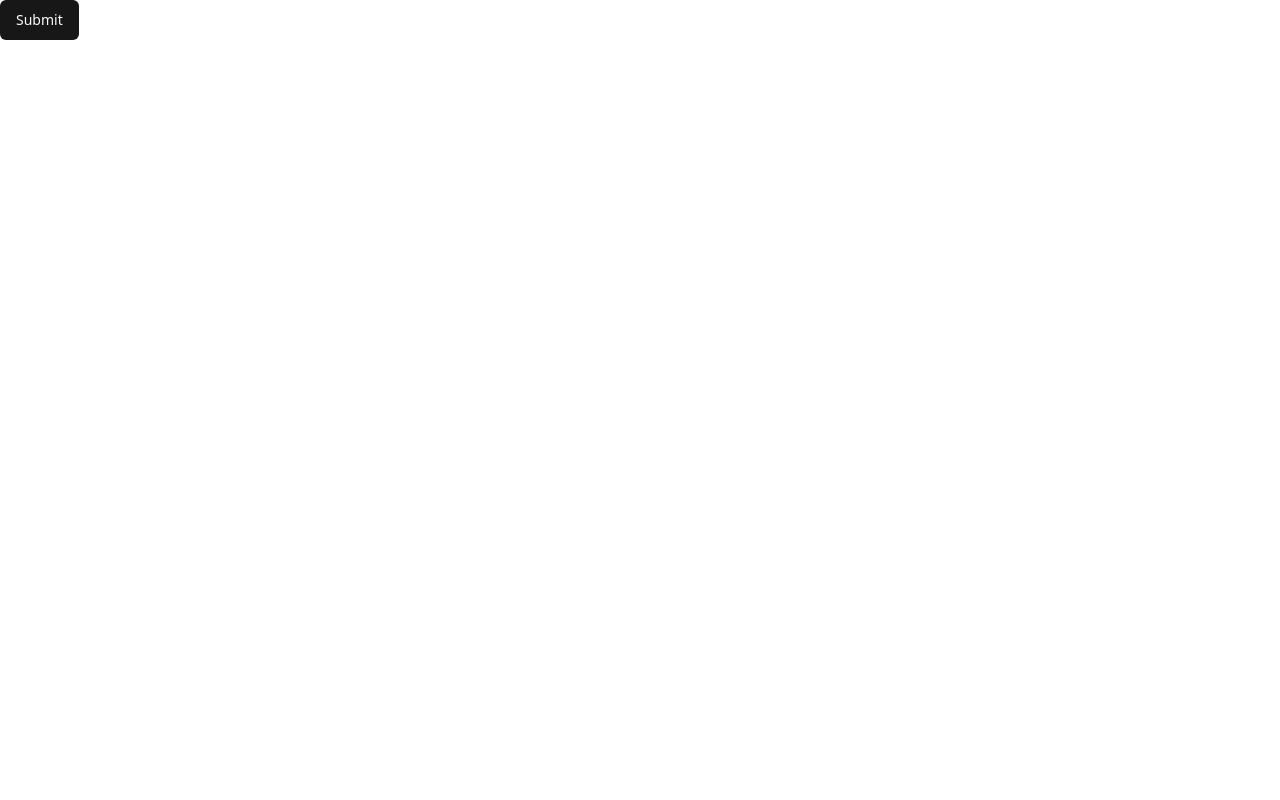
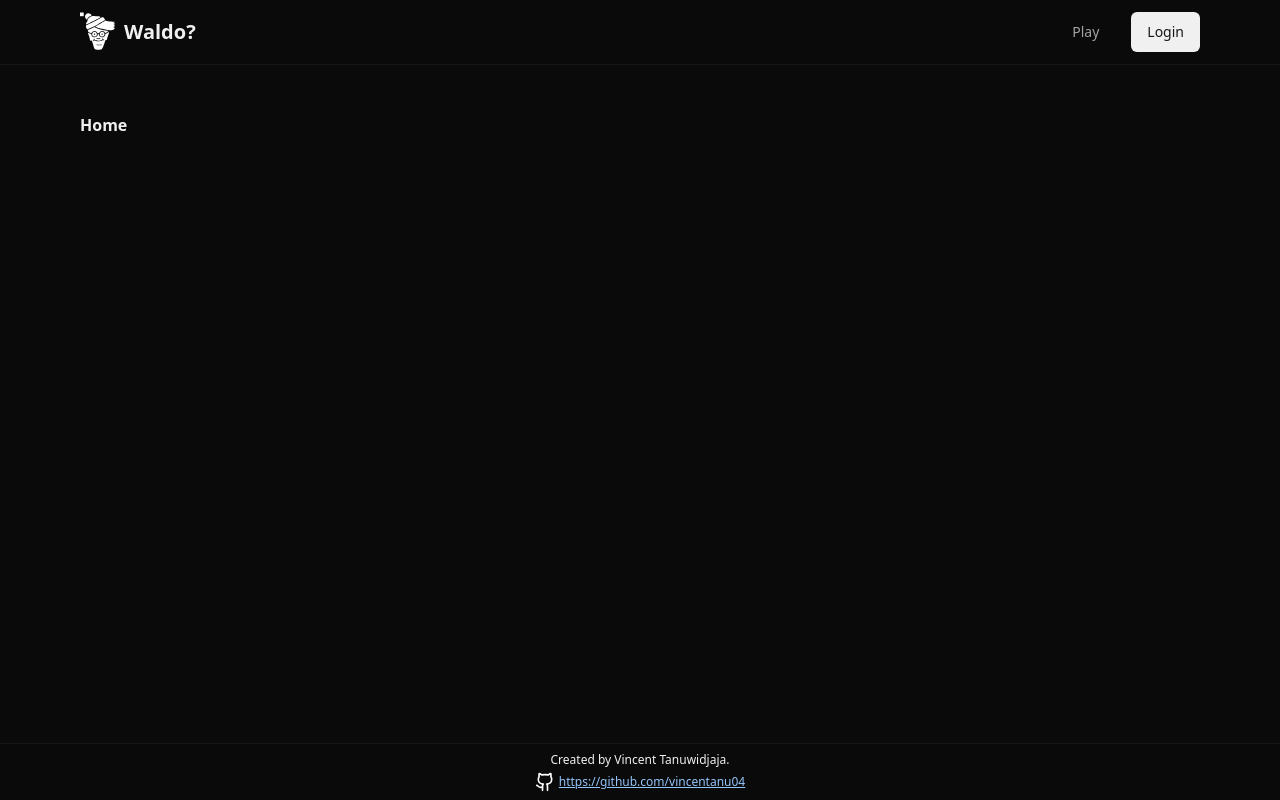
Before and after one commit to vincentanu04/wheres-waldo-mern, a React (Vite) app in the folder client/: page / in a window 1280 px wide. Built offline with nearby package versions, Linux system fonts and the light colour scheme.

Commit message:
feat: implement root layout and routing

```diff
--- a/client/src/App.tsx
+++ b/client/src/App.tsx
@@ -1,11 +1,13 @@
 import { BrowserRouter, Route, Routes } from 'react-router-dom';
-import { Button } from './components/ui/button';
+import { Home, Layout } from './pages';
 
 function App() {
   return (
     <BrowserRouter>
       <Routes>
-        <Route path='/' element={<Button>Submit</Button>} />
+        <Route path='/' element={<Layout user={true} />}>
+          <Route index element={<Home />} />
+        </Route>
       </Routes>
     </BrowserRouter>
   );
--- a/client/src/components/ui/button.tsx
+++ b/client/src/components/ui/button.tsx
@@ -1,56 +1,56 @@
-import * as React from "react"
-import { Slot } from "@radix-ui/react-slot"
-import { cva, type VariantProps } from "class-variance-authority"
+import * as React from 'react';
+import { Slot } from '@radix-ui/react-slot';
+import { cva, type VariantProps } from 'class-variance-authority';
 
-import { cn } from "@/lib/utils"
+import { cn } from '@/lib/utils';
 
 const buttonVariants = cva(
-  "inline-flex items-center justify-center whitespace-nowrap rounded-md text-sm font-medium ring-offset-background transition-colors focus-visible:outline-none focus-visible:ring-2 focus-visible:ring-ring focus-visible:ring-offset-2 disabled:pointer-events-none disabled:opacity-50",
+  'inline-flex items-center justify-center whitespace-nowrap rounded-md text-sm font-medium ring-offset-background transition-colors focus-visible:outline-none focus-visible:ring-2 focus-visible:ring-ring focus-visible:ring-offset-2 disabled:pointer-events-none disabled:opacity-50',
   {
     variants: {
       variant: {
-        default: "bg-primary text-primary-foreground hover:bg-primary/90",
+        default: 'bg-primary text-primary-foreground hover:bg-primary/90',
         destructive:
-          "bg-destructive text-destructive-foreground hover:bg-destructive/90",
+          'bg-destructive text-destructive-foreground hover:bg-destructive/90',
         outline:
-          "border border-input bg-background hover:bg-accent hover:text-accent-foreground",
+          'border border-input bg-background hover:bg-accent hover:text-accent-foreground',
         secondary:
-          "bg-secondary text-secondary-foreground hover:bg-secondary/80",
-        ghost: "hover:bg-accent hover:text-accent-foreground",
-        link: "text-primary underline-offset-4 hover:underline",
+          'bg-secondary text-secondary-foreground hover:bg-secondary/80',
+        ghost: 'hover:bg-accent hover:text-accent-foreground',
+        link: 'text-neutral-400 underline-offset-4 hover:text-primary-foreground',
       },
       size: {
-        default: "h-10 px-4 py-2",
-        sm: "h-9 rounded-md px-3",
-        lg: "h-11 rounded-md px-8",
-        icon: "h-10 w-10",
+        default: 'h-10 px-4 py-2',
+        sm: 'h-9 rounded-md px-3',
+        lg: 'h-11 rounded-md px-8',
+        icon: 'h-10 w-10',
       },
     },
     defaultVariants: {
-      variant: "default",
-      size: "default",
+      variant: 'default',
+      size: 'default',
     },
   }
-)
+);
 
 export interface ButtonProps
   extends React.ButtonHTMLAttributes<HTMLButtonElement>,
     VariantProps<typeof buttonVariants> {
-  asChild?: boolean
+  asChild?: boolean;
 }
 
 const Button = React.forwardRef<HTMLButtonElement, ButtonProps>(
   ({ className, variant, size, asChild = false, ...props }, ref) => {
-    const Comp = asChild ? Slot : "button"
+    const Comp = asChild ? Slot : 'button';
     return (
       <Comp
         className={cn(buttonVariants({ variant, size, className }))}
         ref={ref}
         {...props}
       />
-    )
+    );
   }
-)
-Button.displayName = "Button"
+);
+Button.displayName = 'Button';
 
-export { Button, buttonVariants }
+export { Button, buttonVariants };
--- a/client/src/index.css
+++ b/client/src/index.css
@@ -13,10 +13,10 @@
     --popover: 0 0% 100%;
     --popover-foreground: 0 0% 3.9%;
 
-    --primary: 0 0% 9%;
-    --primary-foreground: 0 0% 98%;
+    --primary: 0 0% 4%;
+    --primary-foreground: 0 0% 94%;
 
-    --secondary: 0 0% 96.1%;
+    --secondary: 0 0% 94%;
     --secondary-foreground: 0 0% 9%;
 
     --muted: 0 0% 96.1%;
--- /dev/null
+++ b/client/src/pages/Home/Home.tsx
@@ -0,0 +1,9 @@
+const Home = () => {
+  return (
+    <div>
+      <p className='text-primary-foreground font-bold'>Home</p>
+    </div>
+  );
+};
+
+export default Home;
--- /dev/null
+++ b/client/src/pages/Home/index.ts
@@ -0,0 +1 @@
+export { default as Home } from './Home';
--- /dev/null
+++ b/client/src/pages/Layout/Layout.tsx
@@ -0,0 +1,56 @@
+import { buttonVariants } from '@/components/ui/button';
+import { Link, Outlet } from 'react-router-dom';
+
+interface LayoutProps {
+  user: boolean;
+}
+
+const Layout = ({ user }: LayoutProps) => {
+  return (
+    <div className='flex flex-col min-h-screen h-full bg-primary '>
+      <nav className='py-3 px-3 md:px-20 flex justify-between border-b border-neutral-900'>
+        <Link to='/' className='flex items-center gap-1'>
+          <img src='src/assets/waldo.svg' alt='Logo' width='40' />
+          <h1 className='font-bold text-xl text-primary-foreground'>Waldo?</h1>
+        </Link>
+        <div className='flex md:gap-4'>
+          <Link to='/' className={buttonVariants({ variant: 'link' })}>
+            Play
+          </Link>
+          {user ? (
+            <Link
+              to='/login'
+              className={`${buttonVariants({
+                variant: 'secondary',
+              })}`}
+            >
+              Login
+            </Link>
+          ) : (
+            <></>
+          )}
+        </div>
+      </nav>
+      <main className='h-full grow py-3 md:py-12 px-3 md:px-20'>
+        <Outlet />
+      </main>
+      <footer className='py-2 text-primary-foreground flex flex-col content-center text-xs border-t border-neutral-900 gap-1'>
+        <p className='self-center'>Created by Vincent Tanuwidjaja.</p>
+        <Link
+          to='https://github.com/vincentanu04'
+          className='flex self-center items-center gap-1'
+        >
+          <img src='src/assets/github.svg' alt='Github logo' width={20} />
+          <Link
+            to='https://github.com/vincentanu04'
+            className='text-blue-300 underline'
+          >
+            https://github.com/vincentanu04
+          </Link>
+        </Link>
+      </footer>
+    </div>
+  );
+};
+
+export default Layout;
--- /dev/null
+++ b/client/src/pages/Layout/index.ts
@@ -0,0 +1 @@
+export { default as Layout } from './Layout.tsx';
--- /dev/null
+++ b/client/src/pages/index.ts
@@ -0,0 +1,2 @@
+export { Layout } from './Layout';
+export { Home } from './Home';
```
Also changed, not shown: client/src/assets/github.svg (added), client/src/assets/waldo.svg (added).
